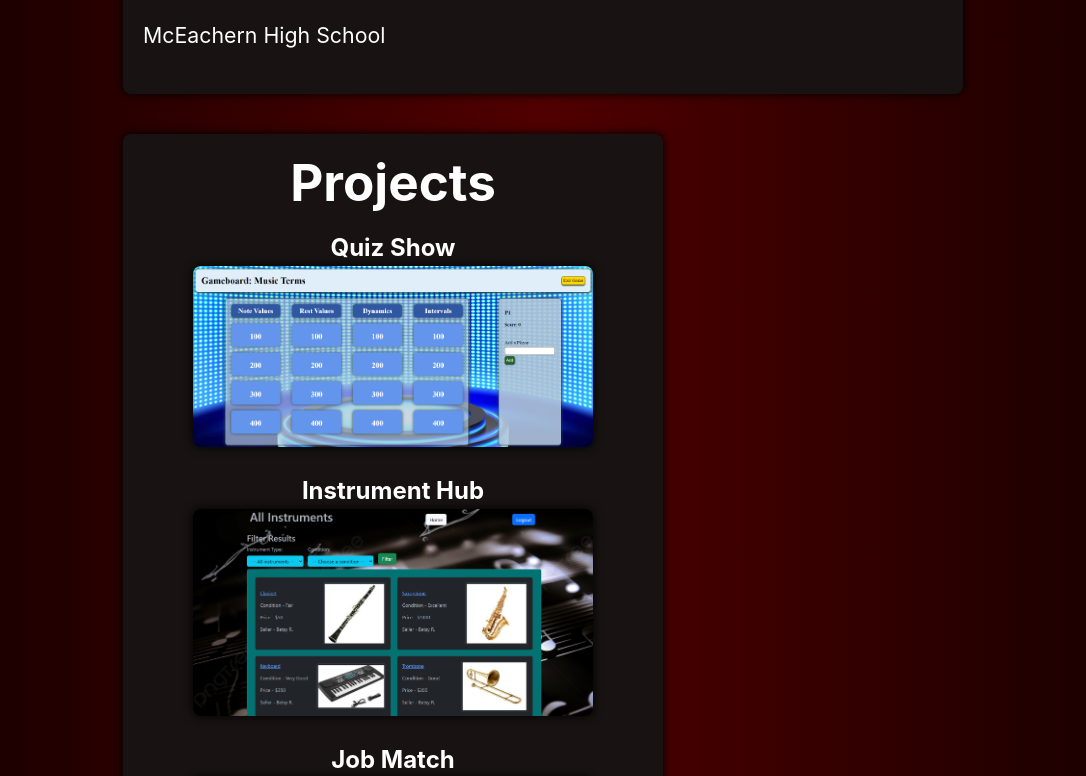
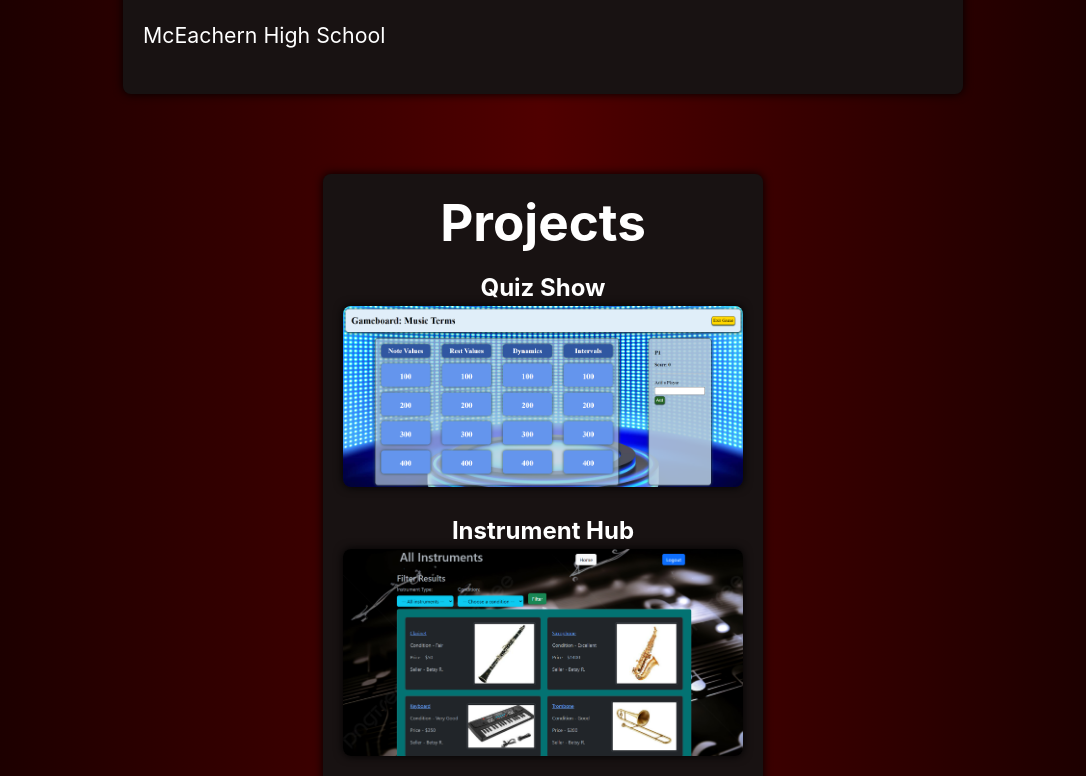
Before and after one commit to Wbradmeyer/vitePortfolio, a Vue app: page / in a window 1280 px wide. Shown: the part 980-1756 px from the top of the page, without its empty margins (97-1183 px from the left). Built offline with nearby package versions, Linux system fonts and the light colour scheme.

Commit message:
center proj card

```diff
--- a/src/components/Projects.vue
+++ b/src/components/Projects.vue
@@ -1,6 +1,7 @@
 <script setup></script>
 
 <template>
+    <div class="proj-container">
         <div class="projects">
             <h1>Projects</h1>
 
@@ -19,9 +20,15 @@
                 <img src="../assets/job_match.png" alt="job match screenshot" class="project pic">
             </a>
         </div>
+    </div>
 </template>
 
 <style>
+    .proj-container {
+        display: flex;
+        justify-content: center;
+    }
+
     .projects {
         margin: 40px 0px;
         background-color: rgb(24, 18, 18);
```
Lines whose indentation alone changed are shown as unchanged.
